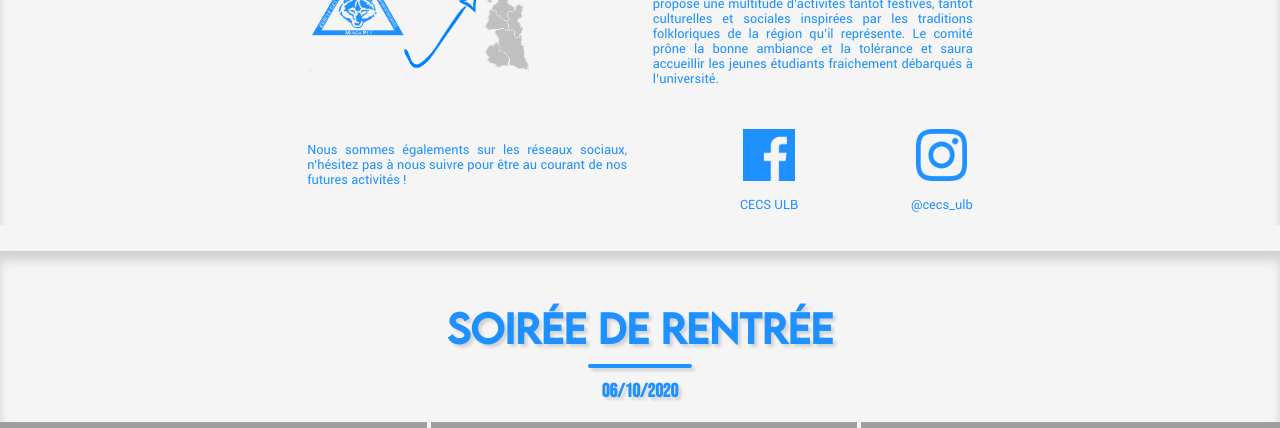
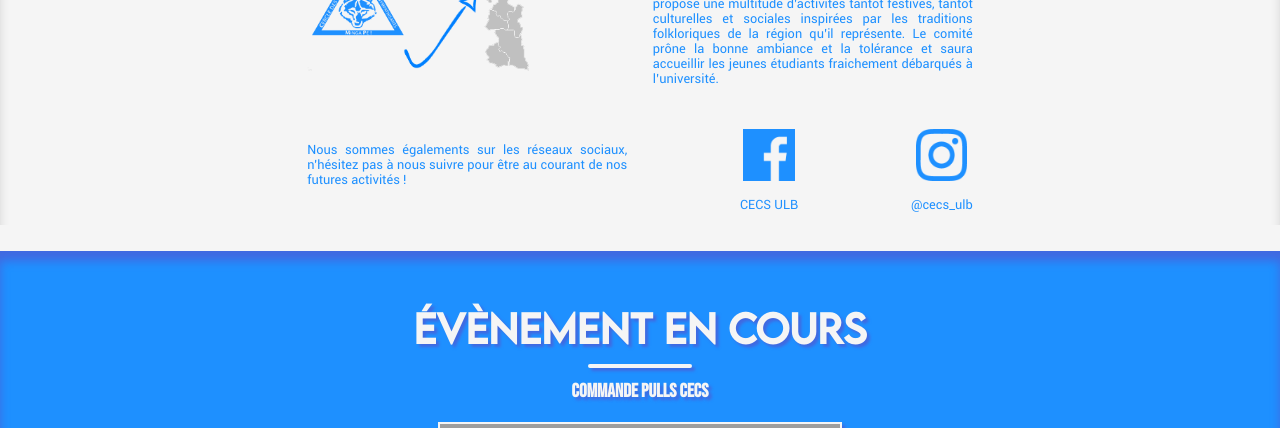
Before and after one commit to Jepsiko/site-cecs, a Django app: page / in a window 1280 px wide. Shown: the part 573-1001 px from the top of the page. Run offline with Django 3.2, Linux system fonts and the light colour scheme; data comes from the database, SQL or seed files in the repository; grey boxes are pictures that could not be loaded.

Commit message:
Added ongoing event to home page

```diff
--- a/main/static/main/style.css
+++ b/main/static/main/style.css
@@ -15,6 +15,10 @@
 	--incoming-event-text-color: whitesmoke;
 	--incoming-event-bg-color: dodgerblue;
 	--incoming-event-shadow-color: royalblue;
+
+	--ongoing-event-text-color: whitesmoke;
+	--ongoing-event-bg-color: dodgerblue;
+	--ongoing-event-shadow-color: royalblue;
 
 	--comite-text-color: dodgerblue;
 	--comite-bg-color: whitesmoke;
@@ -567,6 +571,59 @@ a:hover {
 	}
 
 	.incoming-event img {
+		max-height: none;
+		width: 100%;
+		height: auto;
+		border-left: none;
+		border-right: none;
+	}
+}
+
+/* ONGOING EVENT */
+
+.ongoing-event {
+	background-color: var(--ongoing-event-bg-color);
+	box-shadow: inset 0 10px 10px var(--ongoing-event-shadow-color);
+	padding-bottom: 50px;
+}
+
+.ongoing-event h2 {
+	color: var(--ongoing-event-text-color);
+	text-shadow: 3px 3px 3px var(--ongoing-event-shadow-color);
+}
+
+.ongoing-event h2::after {
+	border: 2px solid var(--ongoing-event-text-color);
+	box-shadow: 3px 3px 3px var(--ongoing-event-shadow-color);
+}
+
+.ongoing-event h3 {
+	color: var(--ongoing-event-text-color);
+	text-shadow: 3px 3px 3px var(--ongoing-event-shadow-color);
+}
+
+.ongoing-event a {
+	display: inline-block;
+	color: var(--ongoing-event-text-color);
+}
+
+.ongoing-event img {
+	display: block;
+	margin-left: auto;
+	margin-right: auto;
+	height: auto;
+	width: auto;
+	max-height: 25vw;
+	border: 2px solid var(--ongoing-event-text-color);
+	box-shadow: 3px 3px 3px var(--ongoing-event-shadow-color);
+}
+
+@media screen and (max-width: 800px) {
+	.ongoing-event {
+		padding-bottom: 10vw;
+	}
+
+	.ongoing-event img {
 		max-height: none;
 		width: 100%;
 		height: auto;
--- a/main/templates/main/index.html
+++ b/main/templates/main/index.html
@@ -63,6 +63,14 @@
         </div>
     {% endif %}
 
+    {% if ongoing_event %}
+        <div class="ongoing-event">
+            <h2>Évènement en cours</h2>
+            <a href="{% url 'main:event' ongoing_event.id %}"><h3>{{ ongoing_event.name }}</h3></a>
+            <img src="{{ ongoing_event.affiche.url }}" alt="">
+        </div>
+    {% endif %}
+
     {% if latest_album %}
         <div class="last-event">
             <a href="{% url 'main:album' latest_album.id %}"><h2>{{ latest_album.name }}</h2></a>
--- a/main/views.py
+++ b/main/views.py
@@ -14,6 +14,7 @@ class IndexView(generic.TemplateView):
 		context = super(IndexView, self).get_context_data(**kwargs)
 		context['latest_album'] = Album.objects.order_by('pub_date').last()
 		context['incoming_event'] = Event.objects.filter(pub_date__gte=timezone.now()).order_by('pub_date').first()
+		context['ongoing_event'] = Event.objects.filter(pub_date__lte=timezone.now(), end_date__gte=timezone.now()).order_by('pub_date').first()
 		return context
 
 
```
